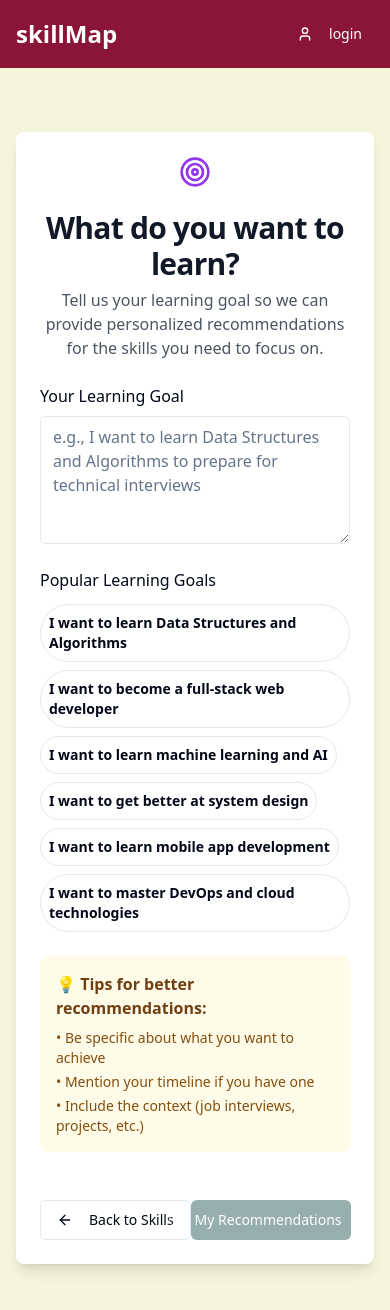
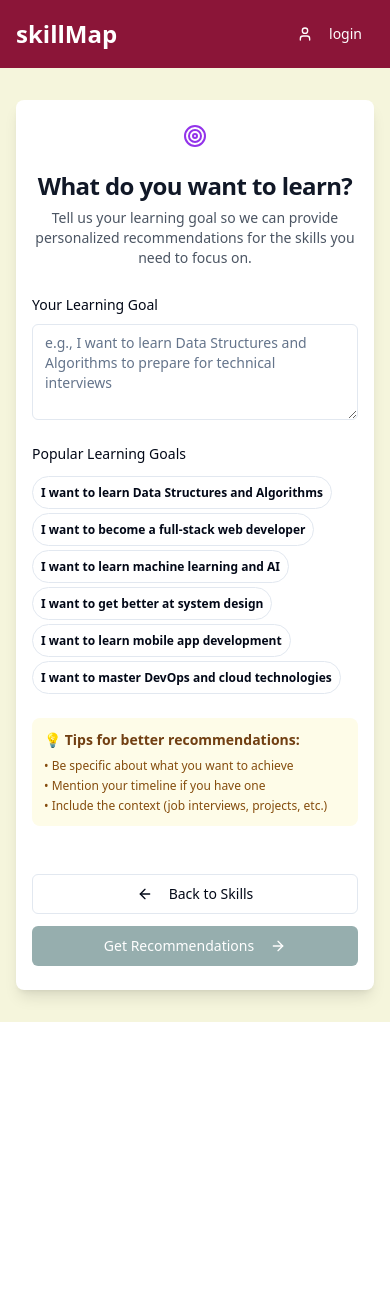
Before and after one commit to aahil-khan/skillmap, a Next.js app: page /intent in a window 390 px wide. Shown: the top 1310 px of the page. After the commit the page ends 1022 px from the top, so only its background shows below. Built offline with nearby package versions, Linux system fonts and the light colour scheme; no server answers; sample sign-in values are in the browser's storage.

Commit message:
fix responsiveness issues

```diff
--- a/app/intent/page.tsx
+++ b/app/intent/page.tsx
@@ -122,22 +122,22 @@ export default function IntentPage() {
     <div className="min-h-screen skillmap-bg">
       <Navbar />
 
-      <div className="container mx-auto px-4 py-16 max-w-3xl">
+      <div className="container mx-auto px-4 py-8 sm:py-16 max-w-3xl">
         <Card className="shadow-lg border-0 card-hover animate-scaleIn">
-          <CardHeader className="text-center">
+          <CardHeader className="text-center px-4 sm:px-6">
             <div className="flex items-center justify-center space-x-2 mb-4">
-              <Target className="h-8 w-8 text-purple-600" />
+              <Target className="h-6 w-6 sm:h-8 sm:w-8 text-purple-600" />
             </div>
-            <CardTitle className="text-3xl font-bold text-gray-900">What do you want to learn?</CardTitle>
-            <p className="text-gray-600 mt-2">
+            <CardTitle className="text-2xl sm:text-3xl font-bold text-gray-900">What do you want to learn?</CardTitle>
+            <p className="text-gray-600 mt-2 text-sm sm:text-base">
               Tell us your learning goal so we can provide personalized recommendations for the skills you need to focus
               on.
             </p>
           </CardHeader>
-          <CardContent className="space-y-6">
+          <CardContent className="space-y-6 px-4 sm:px-6">
             {/* Intent Input */}
             <div className="animate-slideInLeft">
-              <Label htmlFor="intent" className="text-base font-medium">
+              <Label htmlFor="intent" className="text-sm sm:text-base font-medium">
                 Your Learning Goal
               </Label>
               <Textarea
@@ -145,20 +145,20 @@ export default function IntentPage() {
                 placeholder="e.g., I want to learn Data Structures and Algorithms to prepare for technical interviews"
                 value={intent}
                 onChange={(e) => setIntent(e.target.value)}
-                className="mt-2 min-h-32 transition-all duration-300 focus:scale-105 focus:shadow-lg"
+                className="mt-2 min-h-24 sm:min-h-32 transition-all duration-300 focus:scale-105 focus:shadow-lg text-sm sm:text-base"
                 required
               />
             </div>
 
             {/* Example Intents */}
             <div>
-              <Label className="text-base font-medium mb-3 block">Popular Learning Goals</Label>
-              <div className="flex flex-wrap gap-2">
+              <Label className="text-sm sm:text-base font-medium mb-3 block">Popular Learning Goals</Label>
+              <div className="flex flex-wrap gap-1 sm:gap-2">
                 {EXAMPLE_INTENTS.map((example) => (
                   <Badge
                     key={example}
                     variant="outline"
-                    className="cursor-pointer hover:bg-blue-50 hover:border-blue-300 transition-all duration-300 hover:scale-105 p-2 text-sm"
+                    className="cursor-pointer hover:bg-blue-50 hover:border-blue-300 transition-all duration-300 hover:scale-105 p-2 text-xs sm:text-sm leading-tight"
                     onClick={() => selectExample(example)}
                   >
                     {example}
@@ -168,9 +168,9 @@ export default function IntentPage() {
             </div>
 
             {/* Tips */}
-            <div className="bg-yellow-50 p-4 rounded-lg">
-              <h3 className="font-semibold text-yellow-900 mb-2">💡 Tips for better recommendations:</h3>
-              <ul className="text-sm text-yellow-800 space-y-1">
+            <div className="bg-yellow-50 p-3 sm:p-4 rounded-lg">
+              <h3 className="font-semibold text-yellow-900 mb-2 text-sm sm:text-base">💡 Tips for better recommendations:</h3>
+              <ul className="text-xs sm:text-sm text-yellow-800 space-y-1">
                 <li>• Be specific about what you want to achieve</li>
                 <li>• Mention your timeline if you have one</li>
                 <li>• Include the context (job interviews, projects, etc.)</li>
@@ -178,8 +178,8 @@ export default function IntentPage() {
             </div>
 
             {/* Action Buttons */}
-            <div className="flex justify-between pt-6">
-              <Button variant="outline" asChild>
+            <div className="flex flex-col sm:flex-row justify-between gap-3 sm:gap-0 pt-6">
+              <Button variant="outline" asChild className="w-full sm:w-auto">
                 <Link href="/skills">
                   <ArrowLeft className="mr-2 h-4 w-4" />
                   Back to Skills
@@ -188,15 +188,18 @@ export default function IntentPage() {
               <Button
                 onClick={handleSubmit}
                 disabled={!intent.trim() || isLoading}
-                className="skillmap-button text-white min-w-40"
+                className="skillmap-button text-white min-w-40 w-full sm:w-auto"
               >
                 {isLoading ? (
-                  <span className="flex items-center">
+                  <span className="flex items-center justify-center">
                     <div className="animate-spin h-4 w-4 border-2 border-white border-t-transparent rounded-full mr-2"></div>
                     Analyzing<span className="loading-dots"></span>
                   </span>
                 ) : (
-                  "Get My Recommendations"
+                  <>
+                    <span className="hidden sm:inline">Get My Recommendations</span>
+                    <span className="sm:hidden">Get Recommendations</span>
+                  </>
                 )}
                 {!isLoading && <ArrowRight className="ml-2 h-4 w-4" />}
               </Button>
--- a/app/results/page.tsx
+++ b/app/results/page.tsx
@@ -9,6 +9,7 @@ import { Progress } from "@/components/ui/progress"
 import { Brain, CheckCircle, AlertTriangle, TrendingUp, Menu, User, ArrowLeft } from "lucide-react"
 import { apiFetch } from "@/lib/utils"
 import Link from "next/link"
+import Navbar from "@/components/Navbar"
 
 interface SkillItem {
   name: string
@@ -247,26 +248,7 @@ This learning path will help you achieve your goal of becoming a well-rounded we
 
   return (
     <div className="min-h-screen skillmap-bg">
-      {/* Header */}
-      <header className="skillmap-header text-white animate-fadeInDown">
-        <div className="container mx-auto px-4 py-4 flex items-center justify-between">
-          <div className="flex items-center space-x-4">
-            <Button variant="ghost" size="sm" className="text-white hover:bg-white/20">
-              <Menu className="h-5 w-5" />
-              <span className="ml-2 text-sm">explore</span>
-            </Button>
-          </div>
-
-          <Link href="/" className="text-2xl font-bold">
-            skillMap
-          </Link>
-
-          <Button variant="ghost" size="sm" className="text-white hover:bg-white/20">
-            <User className="h-5 w-5" />
-            <span className="ml-2 text-sm">login</span>
-          </Button>
-        </div>
-      </header>
+      <Navbar />
 
       <div className="container mx-auto px-4 py-8 max-w-6xl">
         {/* Header Section */}
```
Also changed, not shown: app/skills/page.tsx (+31 -27 lines).
